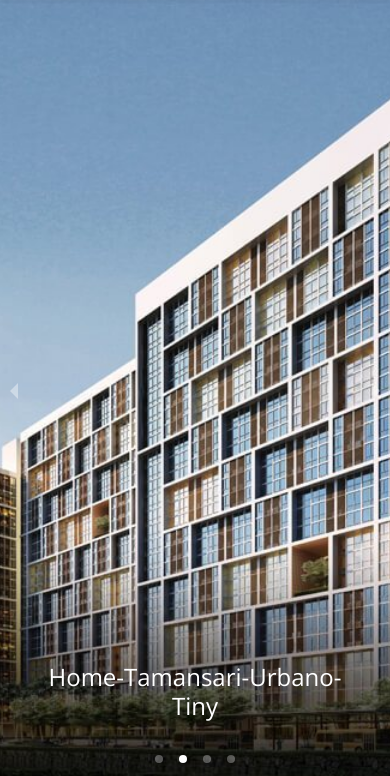
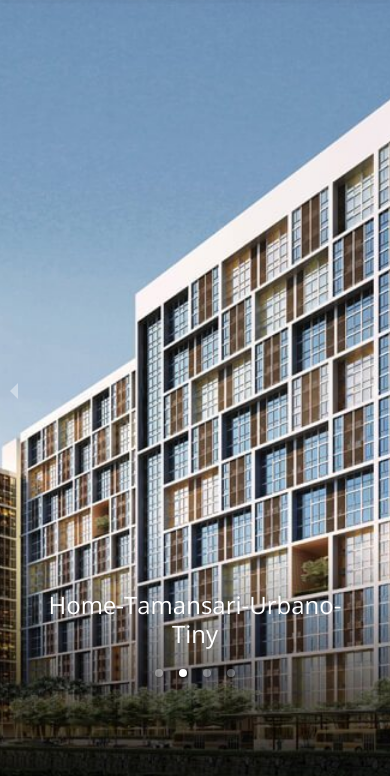
Before and after one commit to adlpartnership/adlpartnership-website, a Gatsby site: page / in a window 390 px wide. Shown: the part 65-841 px from the top of the page. Built offline with nearby package versions, Linux system fonts and the light colour scheme; Gatsby itself is replaced by a stand-in of ours.

Commit message:
added css location carousel home page

```diff
--- a/src/styles/global-styles.css
+++ b/src/styles/global-styles.css
@@ -112,3 +112,12 @@
     font-weight: 300;
   }
 }
+
+@media screen and (max-width: 767.98px) {
+  .control-dots {
+    margin-bottom: 6rem !important;
+  }
+  .legend {
+    margin-bottom: 5rem;
+  }
+}
```
